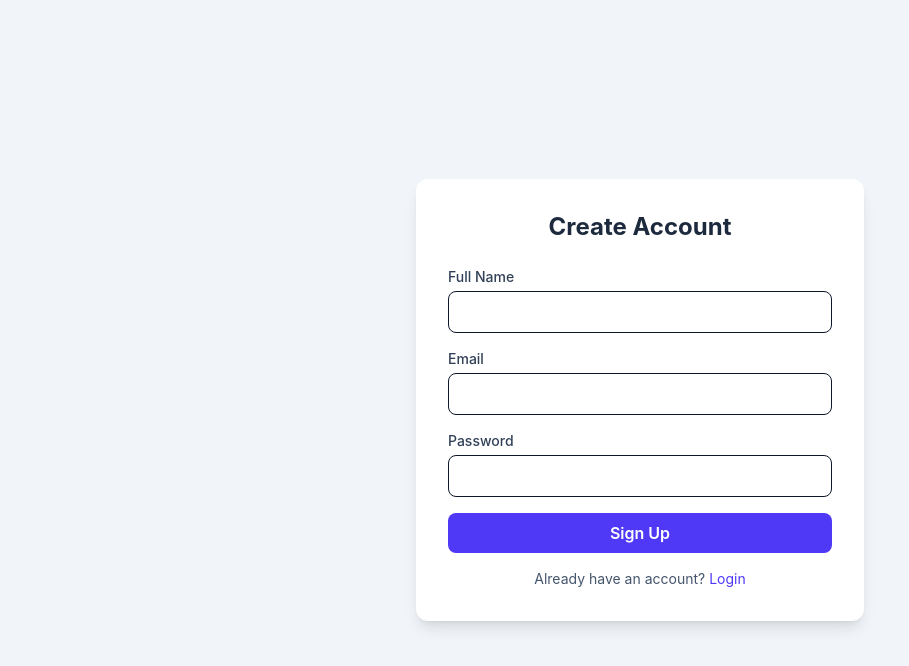
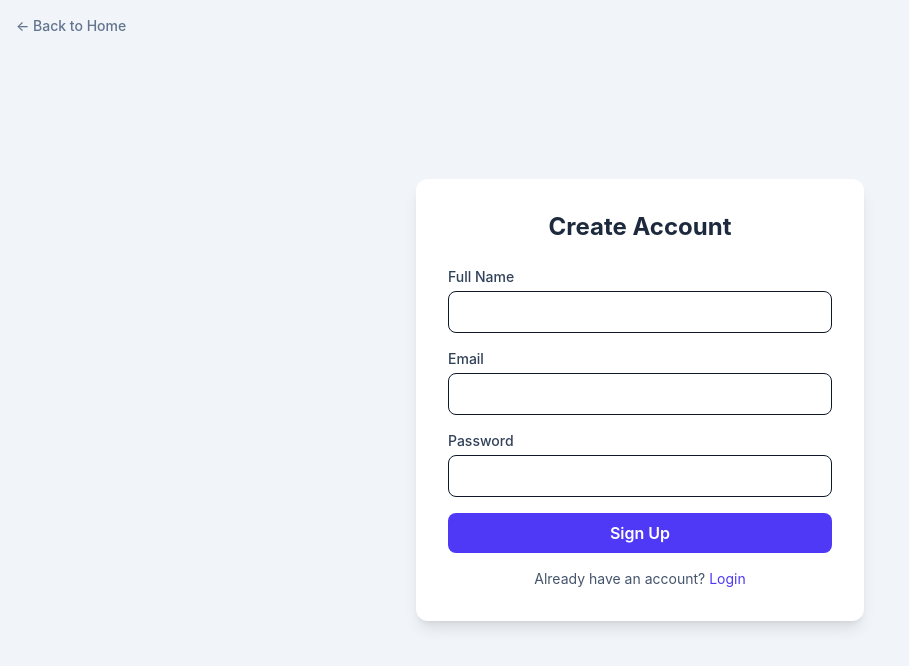
Before and after one commit to DanGhanbari/Divviup, a React (Vite) app in the folder client/: page /register in a window 1280 px wide. Shown: the top 666 px of the page, without its empty margins (0-909 px from the left). Built offline with nearby package versions, Linux system fonts and the light colour scheme; no server answers.

Commit message:
feat: add back to home arrow to register page

```diff
--- a/client/src/pages/Register.jsx
+++ b/client/src/pages/Register.jsx
@@ -22,7 +22,10 @@ const Register = () => {
     };
 
     return (
-        <div className="min-h-screen flex items-center justify-center bg-slate-100">
+        <div className="min-h-screen flex items-center justify-center bg-slate-100 relative">
+            <Link to="/" className="absolute top-4 left-4 text-slate-500 hover:text-indigo-600 flex items-center gap-1 font-medium text-sm">
+                ← Back to Home
+            </Link>
             <div className="bg-white p-8 rounded-xl shadow-lg w-full max-w-md">
                 <h1 className="text-2xl font-bold text-center mb-6 text-slate-800">Create Account</h1>
                 {error && <div className="bg-red-100 text-red-700 p-3 rounded mb-4 text-sm">{error}</div>}
```
